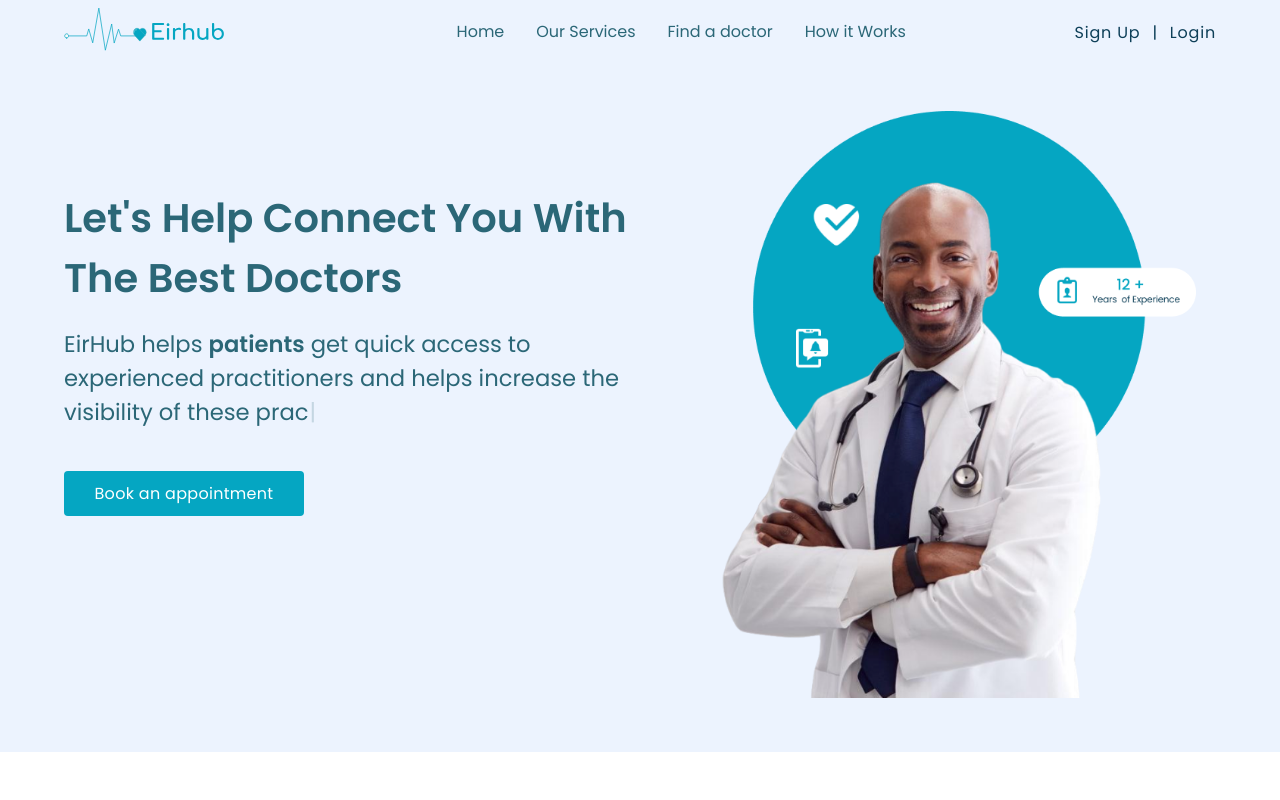
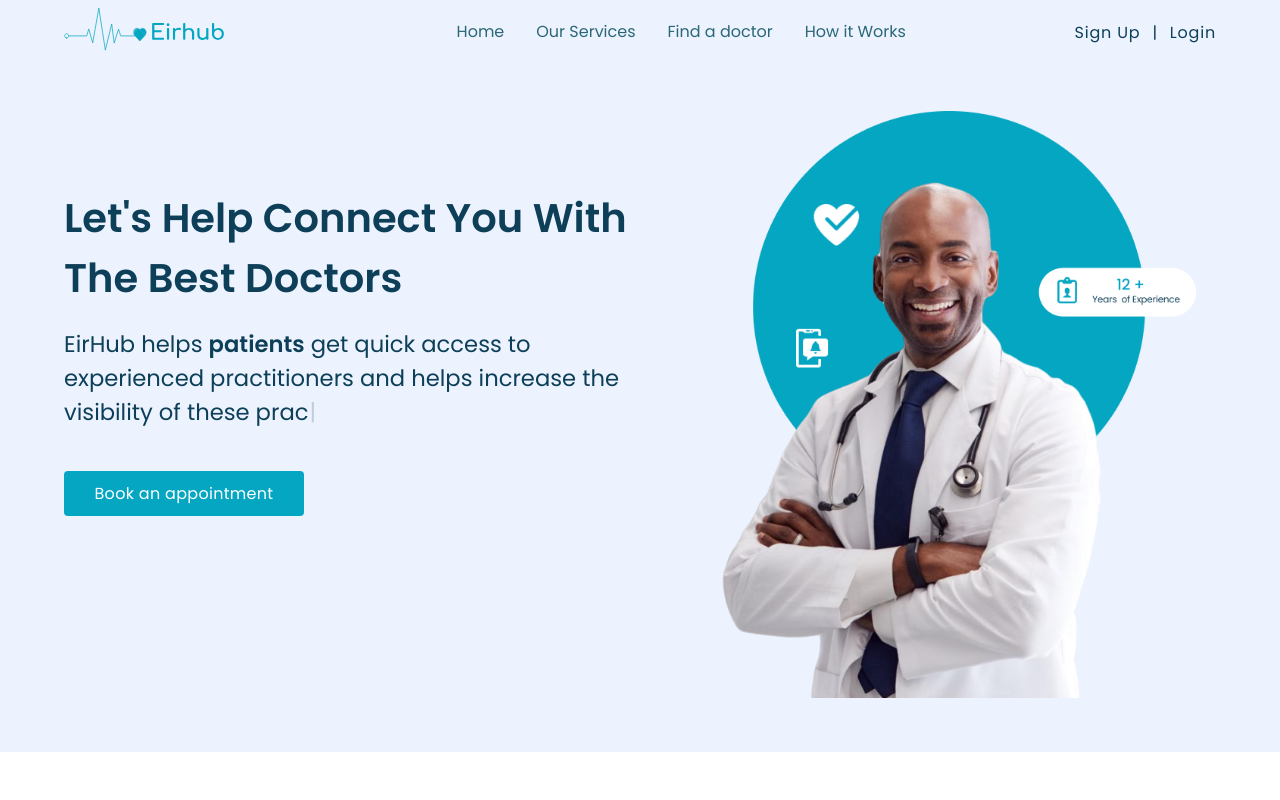
Before and after one commit to Silicon-Valley00/eirhub-frontend, a React (Create React App) app in the folder client/: page /landing-page in a window 1280 px wide. Shown: the top 800 px of the page. Built offline with nearby package versions, Linux system fonts and the light colour scheme.

Commit message:
Changed font color of header and info

```diff
--- a/client/src/Pages/Landing page/components/hero.module.css
+++ b/client/src/Pages/Landing page/components/hero.module.css
@@ -28,6 +28,7 @@
 
 .content__title {
    font-family: var(--mainfont);
+   color: #0d3f58;
 }
 .content_info {
    padding-top: 1.2rem;
@@ -35,6 +36,7 @@
 .content__info {
    font-size: 2rem;
    font-family: var(--mainfont);
+   color: #0d3f58;
 }
 
 .content_button {
```
